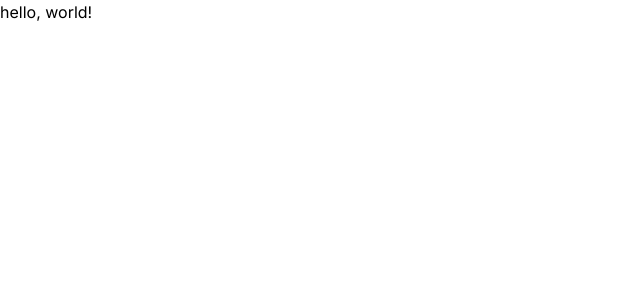
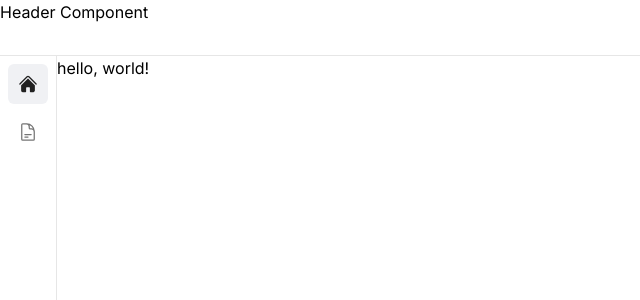
Before and after one commit to marlondebem/vero-frontend, a Next.js app: page / in a window 1280 px wide. Shown: the top 300 px of the page, without its empty margins (0-640 px from the left). Built offline with nearby package versions, Linux system fonts and the light colour scheme.

Commit message:
:tada: initial commit

```diff
--- /dev/null
+++ b/src/app/(dashboard)/layout.tsx
@@ -0,0 +1,18 @@
+import { Header } from "@/components/header";
+import { Sidebar } from "@/components/sidebar";
+
+export default function AppLayout({
+  children,
+}: Readonly<{
+  children: React.ReactNode;
+}>) {
+  return (
+    <main className="min-h-screen overflow-x-hidden flex flex-col">
+      <Header />
+      <div className="flex flex-1">
+        <Sidebar />
+        <section className="w-full">{children}</section>
+      </div>
+    </main>
+  );
+}
--- /dev/null
+++ b/src/components/header.tsx
@@ -0,0 +1,7 @@
+export function Header() {
+  return (
+    <header className="h-14 border-b border-[#E6E6E6]">
+      Header Component
+    </header>
+  )
+}
--- /dev/null
+++ b/src/components/sidebar.tsx
@@ -0,0 +1,45 @@
+'use client'
+
+import Link from 'next/link'
+import { usePathname } from 'next/navigation'
+import {
+  DocumentTextIcon,
+  HomeIcon
+} from '@heroicons/react/24/outline'
+import {
+  DocumentTextIcon as DocumentTextIconSolid,
+  HomeIcon as HomeIconSolid
+} from '@heroicons/react/24/solid'
+
+const links = [
+  { labelName: 'Home', icon: HomeIcon, activeIcon: HomeIconSolid, href: '/' },
+  { labelName: 'Invoices', icon: DocumentTextIcon, activeIcon: DocumentTextIconSolid, href: '#' }
+]
+
+export function Sidebar() {
+  const pathname = usePathname()
+
+  return (
+    <nav
+      className='border-r border-[#E6E6E6]'
+    >
+      <ul className='flex flex-col px-2 py-2 gap-2'>
+        {links.map((link, i) => (
+          <Link key={i} href={link.href}>
+            <li
+              className={`${pathname === link.href
+                ? 'text-[#212121] bg-[#F0F1F4]'
+                : 'text-[#757575] hover:text-[#212121] hover:bg-[#F5F6F7]'
+              } flex p-[10px] rounded-md`}
+            >
+              {pathname === link.href
+                ? <link.activeIcon className='h-5 w-5'/>
+                : <link.icon className='h-5 w-5'/>
+              }
+            </li>
+          </Link>
+        ))}
+      </ul>
+    </nav>
+  )
+}
```
Also changed, not shown: package.json (+6 -5 lines), 1 other file (tests, documents, lock files or other folders).
